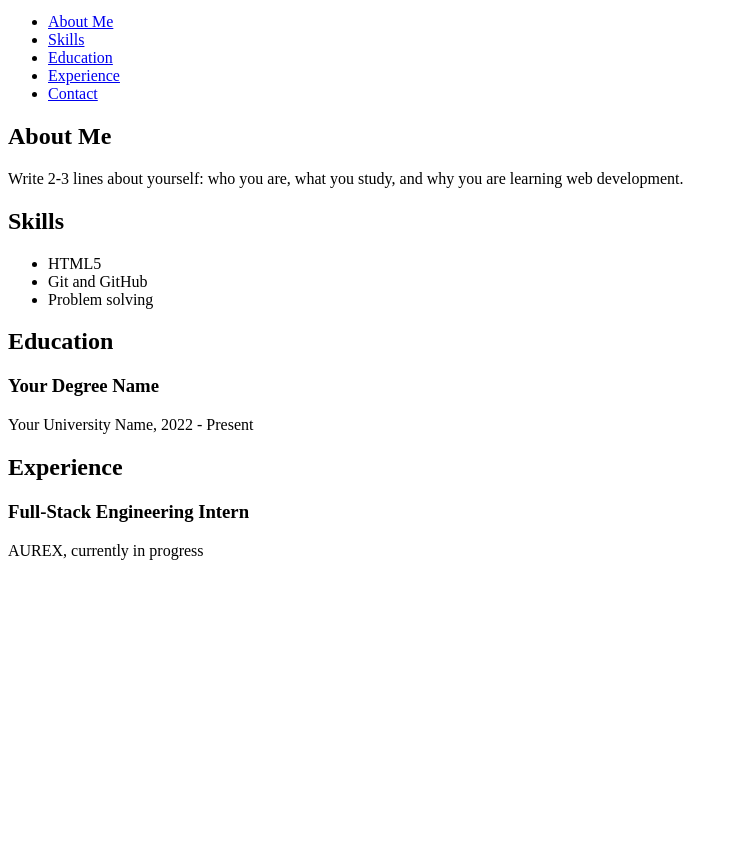
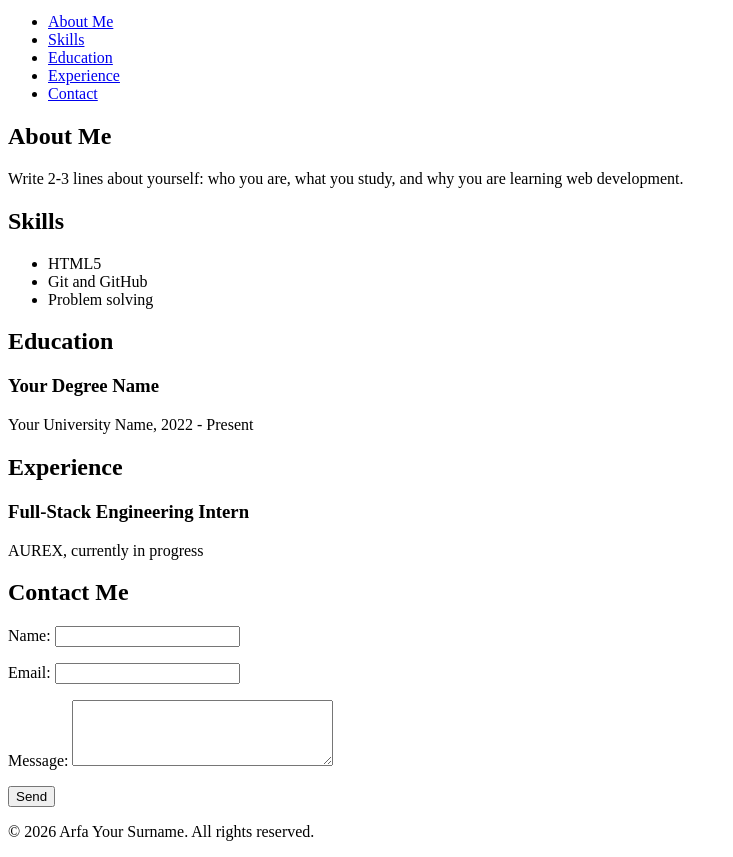
Before and after one commit to ArfaMahnoor/aurex-web-internship-arfa, a plain HTML site: page index.html in a window 1280 px wide. Shown: the part 101-958 px from the top of the page, without its empty margins (0-733 px from the left). Before the commit the page ends 800 px from the top, so only its background shows below. Drawn offline with Linux system fonts and the light colour scheme.

Commit message:
Add contact form and footer

```diff
--- a/index.html
+++ b/index.html
@@ -54,6 +54,27 @@
           <p>AUREX, currently in progress</p>
         </article>
       </section>
+      <section id="contact">
+        <h2>Contact Me</h2>
+        <form>
+          <p>
+            <label for="name">Name:</label>
+            <input type="text" id="name" name="name" />
+          </p>
+          <p>
+            <label for="email">Email:</label>
+            <input type="email" id="email" name="email" />
+          </p>
+          <p>
+            <label for="message">Message:</label>
+            <textarea id="message" name="message" rows="4" cols="30"></textarea>
+          </p>
+          <button type="submit">Send</button>
+        </form>
+      </section>
     </main>
+    <footer>
+      <p>&copy; 2026 Arfa Your Surname. All rights reserved.</p>
+    </footer>
   </body>
 </html>
```
